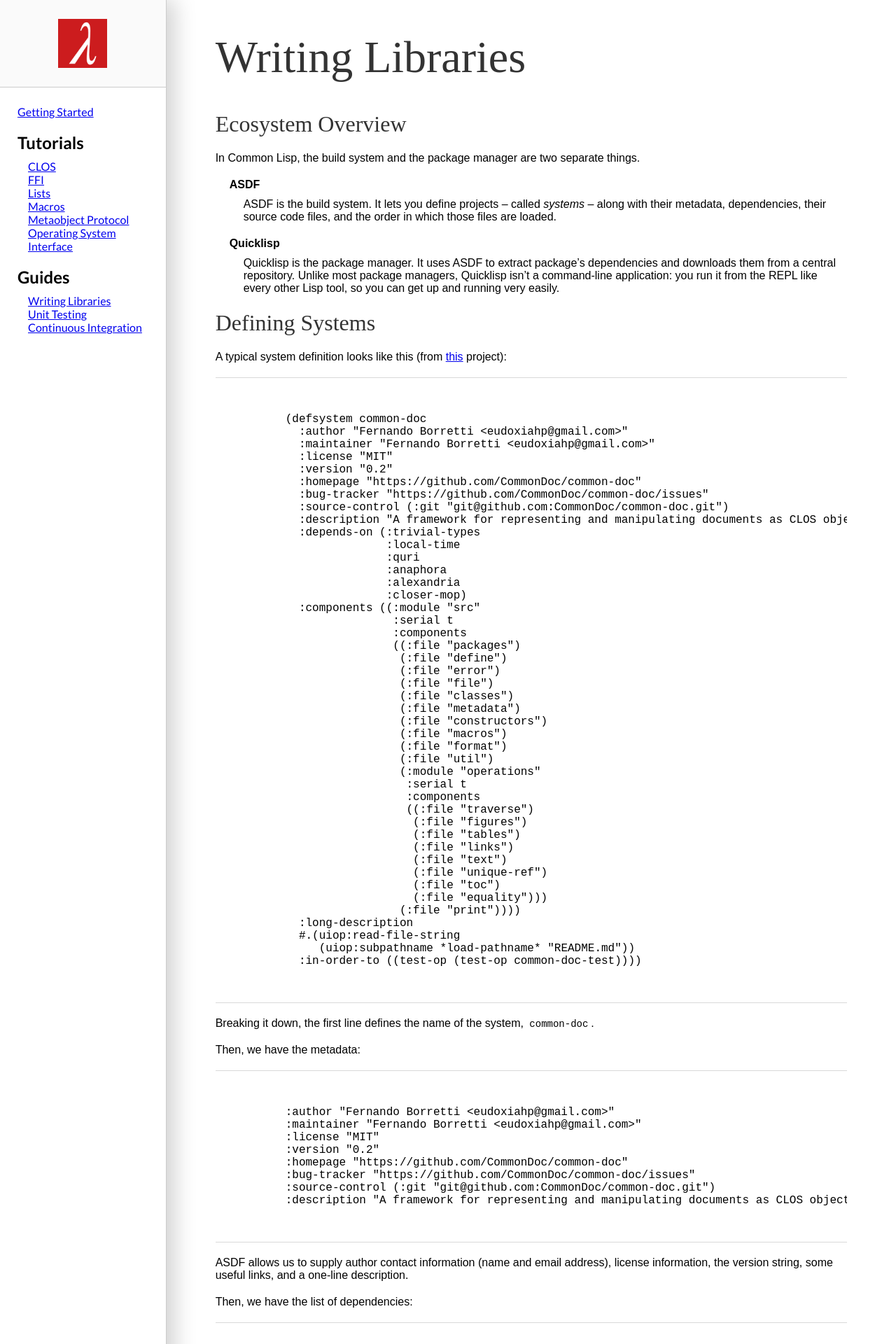
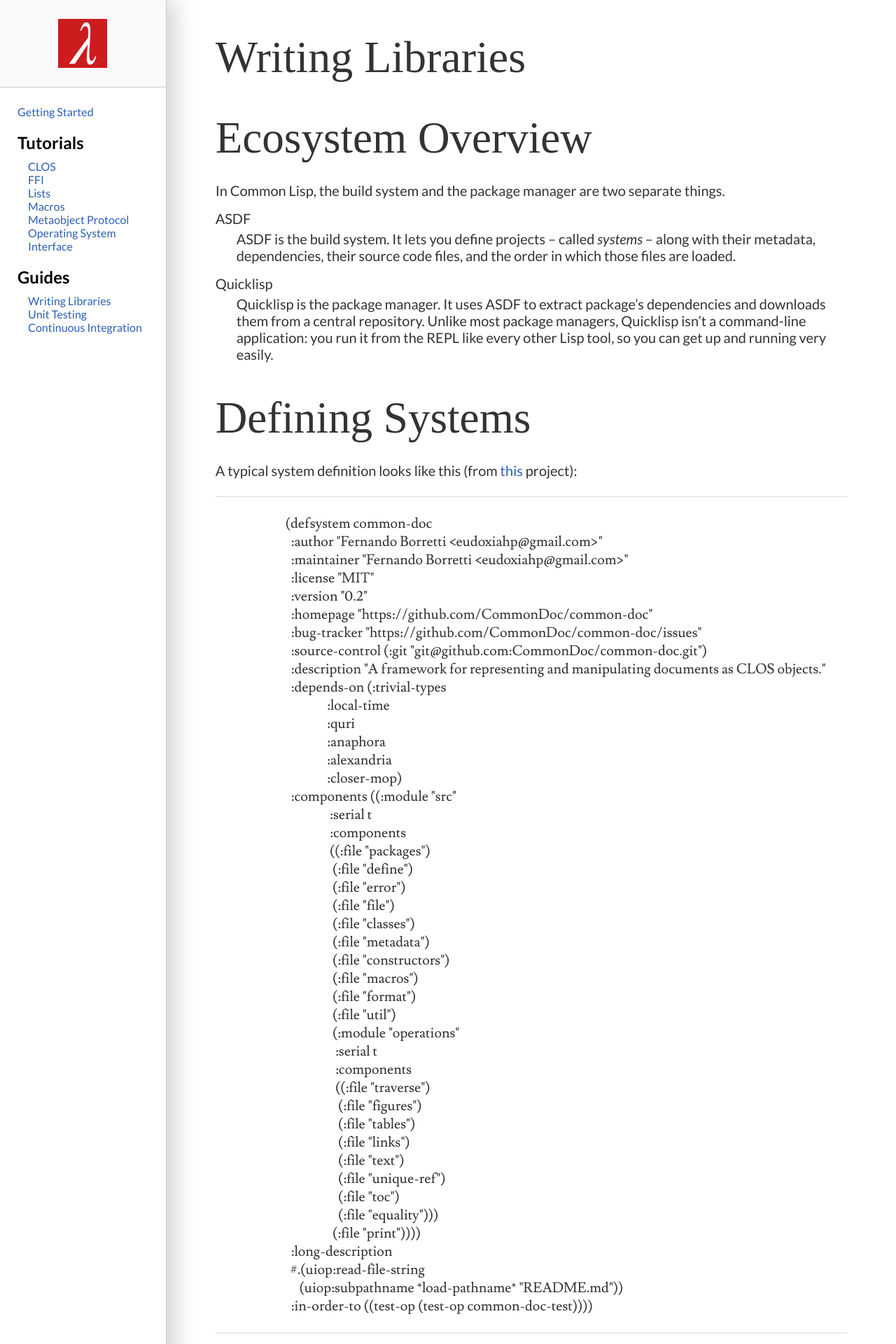
Before and after one commit to LispLang/lisplang.github.io, a Jekyll site: the page built from learn/_posts/guides/2015-01-01-writing-libraries.md, in a window 1280 px wide. Shown: the top 1920 px of the page at 70% size. Built offline with Jekyll 4.4.1, drawn with Linux system fonts in a browser that asks for light colours; some web fonts are replaced.

Commit message:
Delete some Sass

```diff
--- a/assets/css/learn.scss
+++ b/assets/css/learn.scss
@@ -10,6 +10,7 @@
 
 @import 'variables';
 
+@import 'components/standard-text';
 @import 'components/highlight';
 
 .learn {
@@ -40,6 +41,11 @@
                 width: 70px;
                 height: 70px;
             }
+        }
+
+        a {
+            color: $blue;
+            text-decoration: none;
         }
 
         .lists {
@@ -94,52 +100,8 @@
 
         .content {
             margin-top: 40px;
-            font-size: 16px;
 
-            p,
-            dl,
-            pre{
-                margin-bottom: 20px;
-            }
-
-            pre {
-                border: 0;
-                background: white;
-
-
-                border-top: 1px solid;
-                border-bottom: 1px solid;
-                border-color: #d9d9d9;
-
-                padding: 50px 100px;
-
-                code {
-                }
-            }
-
-            :not(pre) > code {
-                border-color: #d9d9d9;
-
-                font-size: 14px;
-                padding: 1px 4px;
-            }
-
-            dl {
-                padding-left: 20px;
-
-                dt {
-                    font-weight: bold;
-                    margin-bottom: 10px;
-                }
-
-                dd {
-                    padding-left: 20px;
-
-                    &:not(:last-child) {
-                        margin-bottom: 20px;
-                    }
-                }
-            }
+            @extend %standard-text;
         }
     }
 }
```
